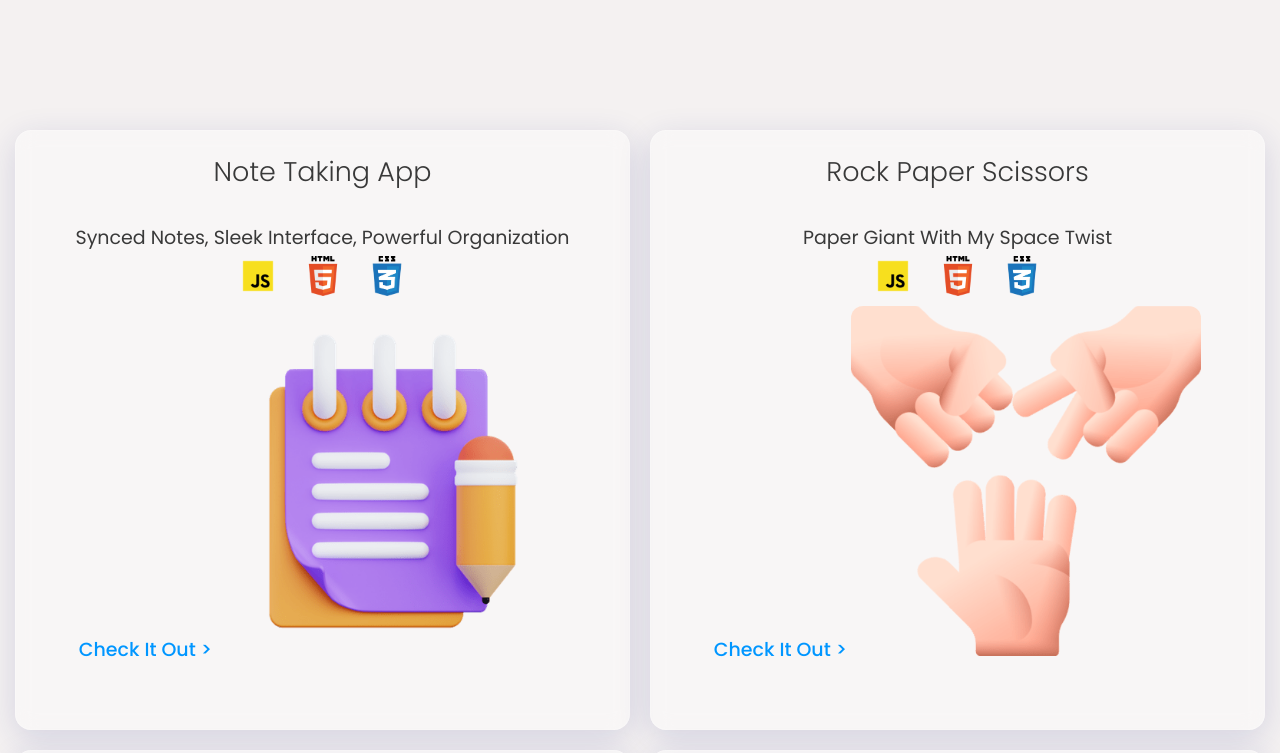
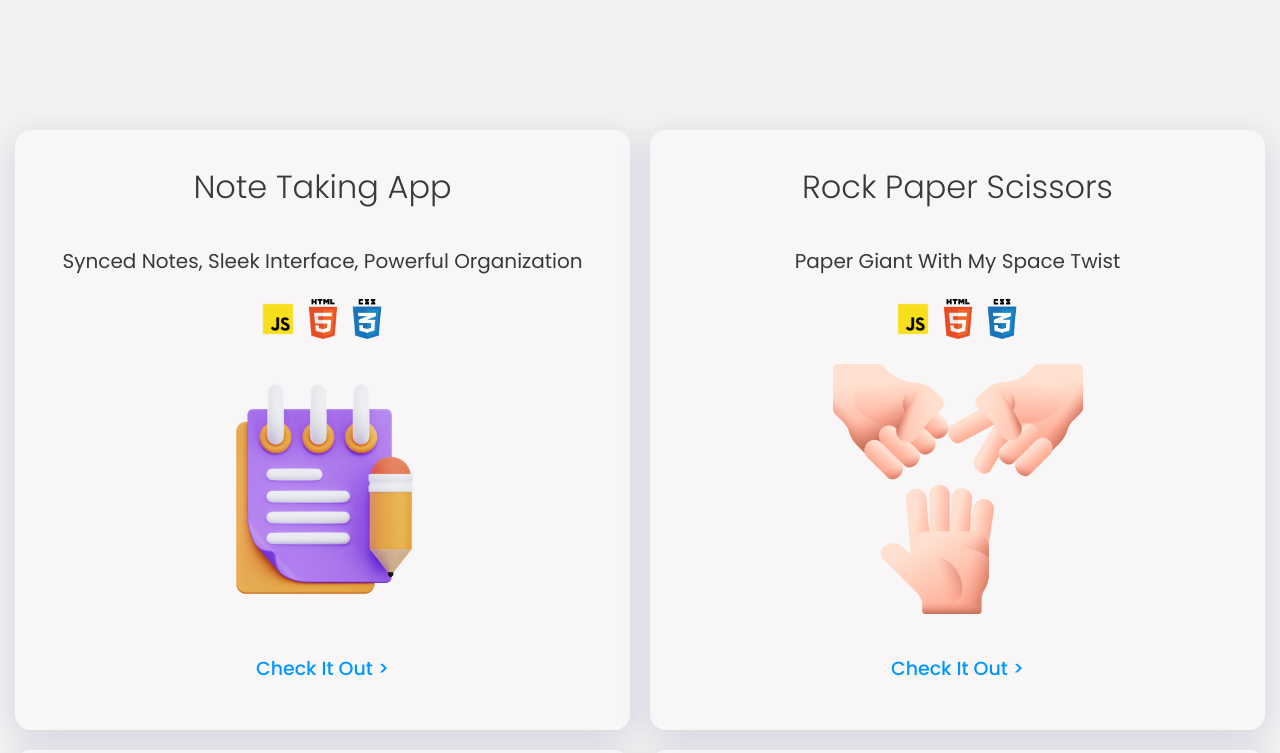
Before and after one commit to Ramez-Ibrahim/ramez-ibrahim.github.io, a plain HTML site: page projects.html in a window 1280 px wide. Shown: the part 660-1413 px from the top of the page. Drawn offline with Linux system fonts and the light colour scheme.

Commit message:
projects page

```diff
--- a/projects.css
+++ b/projects.css
@@ -250,7 +250,7 @@ p {
 .square {
   width: 100%;
   margin: 0;
-  padding: 25px;
+  padding: 40px;
   box-sizing: border-box;
   text-align: center;
   transition: background 0.3s, border 0.3s, opacity 1.5s, transform 1.5s, box-shadow 0.3s ease;
@@ -266,16 +266,16 @@ p {
   display: flex;
   flex-direction: column;
   align-items: center;
-  justify-content: flex-start;
-  gap: 15px;
-  min-height: 400px;
+  min-height: 450px;
 }
 
-.square > * {
-  margin-bottom: 10px;
-}
+.square > h2 { margin-bottom: 15px; font-size: 32px; }
+.square > p { margin-bottom: 25px; font-size: 20px; }
+.square > .tech-stack-icons { margin-bottom: 25px; }
+.square > img { margin-bottom: 25px; max-height: 350px; }
 
-.square > *:last-child {
+.square > .links {
+  margin-top: auto;
   margin-bottom: 0;
 }
 
@@ -304,21 +304,19 @@ p {
   box-sizing: border-box;
 }
 
-/* Project images and icons */
-.square > img:last-of-type {
-    max-width: 350px;
-    height: auto;
-    border-radius: 12px;
+.square .links {
+  display: block;
+  width: 100%;
 }
 
 .tech-stack-icons {
     line-height: 0;
 }
 
-.tech-stack-icons .icons {
-    width: 40px;
-    height: auto;
-    margin: 0 10px;
+.square > img {
+  max-width: 100%;
+  max-height: 250px;
+  object-fit: contain;
 }
 
 
@@ -520,14 +518,14 @@ html { scroll-behavior: smooth; }
 /* Mobile Hero Section (2x2 Colored Glass Grid) */
 @media only screen and (max-width: 768px) {
   .square {
-    width: 100%; height: auto; padding: 15px;
+    width: 100%; height: auto; padding: 25px 25px 40px 25px;
     margin-bottom: 20px;
   }
   .square > img:last-of-type { max-width: 250px !important; }
 
   .hero-image {
     display: grid; grid-template-columns: 1fr 1fr;
-    gap: 15px; height: auto; margin-bottom: 40px; position: static;
+    gap: 25px; height: auto; margin-bottom: 40px; position: static;
     padding: 0 15px;
     box-sizing: border-box;
   }
--- a/projects.html
+++ b/projects.html
@@ -71,8 +71,8 @@
 	        <img src="images/html-icon.png" class="icons">
 	        <img src="images/css-icon.png" class="icons">
         </div>
+	    <img src="images/notes.png" alt="Note Taking App Logo">
         <a href="https://github.com/Ramez08/Note-Taking-App" target="_blank" class="links">Check It Out ></a>
-	    <img src="images/notes.png" alt="Note Taking App Logo">
       </div>
 
       <div class="square" id="amazon">
@@ -83,8 +83,8 @@
 	        <img src="images/html-icon.png" class="icons">
 	        <img src="images/css-icon.png" class="icons">
         </div>
+	    <img src="images/rockpaperscissors.png" alt="Rock Paper Scissors Icon">
         <a href="https://github.com/Ramez08/Rock-Paper-Scissors" target="_blank" class="links">Check It Out ></a>
-	    <img src="images/rockpaperscissors.png" alt="Rock Paper Scissors Icon">
       </div>
 
       <div class="square" id="calc">
@@ -95,8 +95,8 @@
 	        <img src="images/html-icon.png" class="icons">
 	        <img src="images/css-icon.png" class="icons">
         </div>
+	    <img src="images/calculator.png" alt="Calculator Icon">
         <a href="https://github.com/Ramez08/Calculator" target="_blank" class="links">Check It Out ></a>
-	    <img src="images/calculator.png" alt="Calculator Icon">
       </div>
 
       <div class="square" id="threads">
@@ -105,8 +105,8 @@
         <div class="tech-stack-icons">
             <img src="images/python-icon.png" class="icons">
         </div>
+	    <img src="images/snake.png" alt="Snake Icon">
         <a href="https://github.com/Ramez08/Snake-Game/" target="_blank" class="links">Check It Out ></a>
-	    <img src="images/snake.png" alt="Snake Icon">
       </div>
 
       <div class="square" id="expneses">
@@ -118,8 +118,8 @@
 	        <img src="images/css-icon.png" class="icons">
             <img src="images/python-icon.png" class="icons">
         </div>
+	    <img src="images/stocks.png" alt="Expense Tracker Icon">
         <a href="https://github.com/Ramez08/Finance-App/" target="_blank" class="links">Check It Out ></a>
-	    <img src="images/stocks.png" alt="Expense Tracker Icon">
       </div>
 
       <div class="square" id="dino">
@@ -130,8 +130,8 @@
 	        <img src="images/html-icon.png" class="icons">
 	        <img src="images/css-icon.png" class="icons">
         </div>
+	    <img src="images/dino.png" alt="Google Dino">
         <a href="https://github.com/Ramez08/Dino-Game" target="_blank" class="links">Check It Out ></a>
-	    <img src="images/dino.png" alt="Google Dino">
       </div>
 
       <div class="square" id="web">
@@ -140,8 +140,8 @@
         <div class="tech-stack-icons">
 	        <img src="images/js-logo.png" class="icons">
         </div>
+	    <img src="images/webscraper.png" alt="Web Scraper Icon">
         <a href="https://github.com/Ramez08/Web-Scraper" target="_blank" class="links">Check It Out ></a>
-	    <img src="images/webscraper.png" alt="Web Scraper Icon">
       </div>
 
       <div class="square" id="todo">
@@ -152,8 +152,8 @@
 	        <img src="images/html-icon.png" class="icons">
 	        <img src="images/css-icon.png" class="icons">
         </div>
+	    <img src="images/todo.png" alt="Todo App Icon">
         <a href="https://github.com/Ramez08/Todo-App" target="_blank" class="links">Check It Out ></a>
-	    <img src="images/todo.png" alt="Todo App Icon">
       </div>
 
       <div class="square" id="elon">
@@ -164,8 +164,8 @@
 	        <img src="images/html-icon.png" class="icons">
 	        <img src="images/css-icon.png" class="icons">
         </div>
+	    <img src="images/elon.png" alt="Elon Musk Site Screenshot">
         <a href="https://github.com/Ramez08/ramez08.github.io" target="_blank" class="links">Check It Out ></a>
-	    <img src="images/elon.png" alt="Elon Musk Site Screenshot">
       </div>
 
       <div class="square" id="barista">
@@ -176,8 +176,8 @@
 	        <img src="images/html-icon.png" class="icons">
 	        <img src="images/css-icon.png" class="icons">
         </div>
+	    <img src="images/weather.png" alt="Weather App Screenshot">
         <a href="https://github.com/Ramez08/Weather-App/" target="_blank" class="links">Check It Out ></a>
-	    <img src="images/weather.png" alt="Weather App Screenshot">
       </div>
     </section>
 
```
